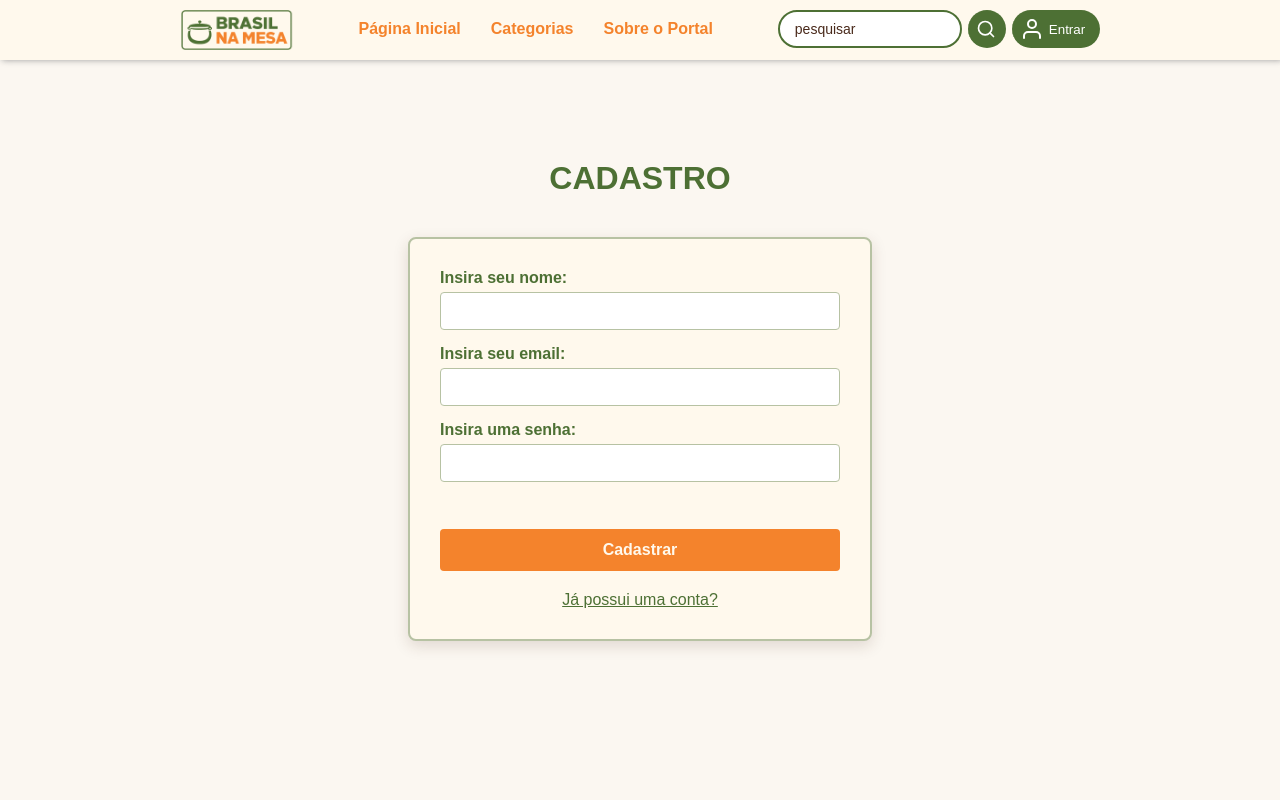
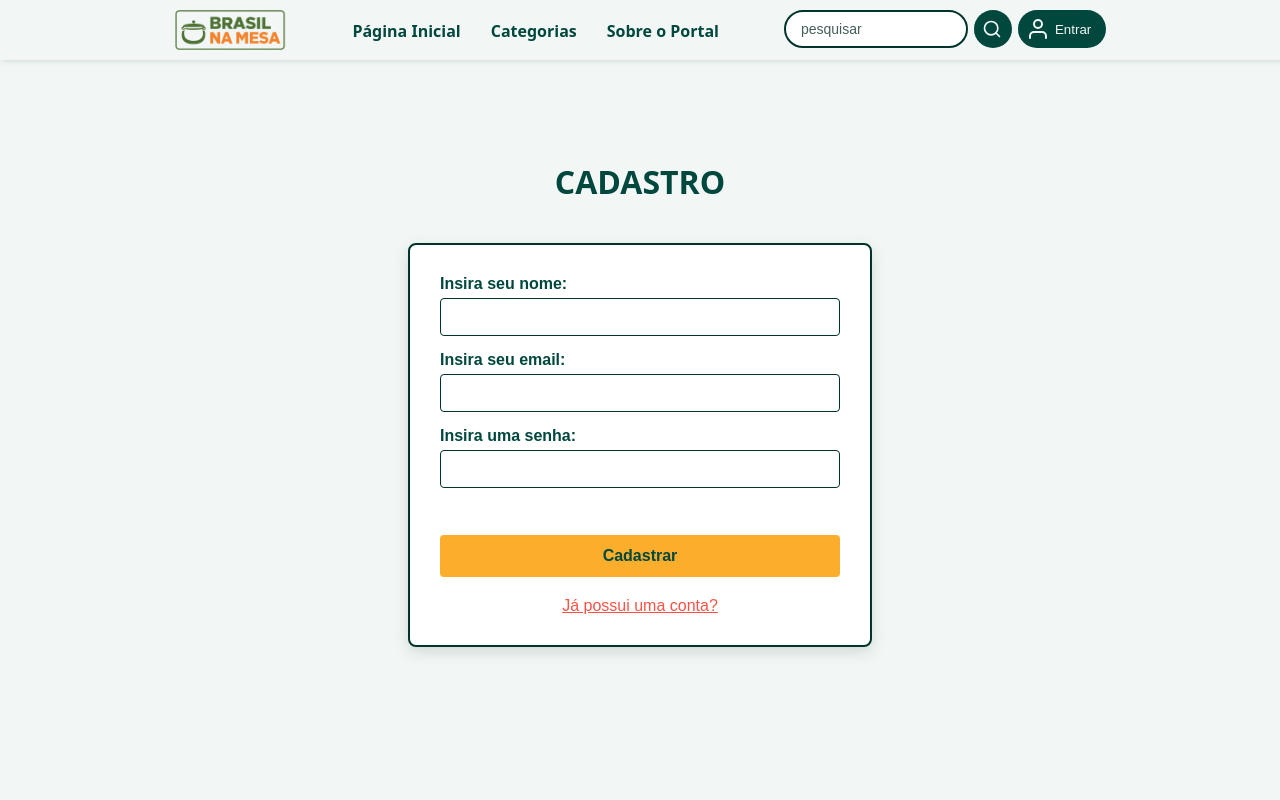
Before and after one commit to bagimoura/Sapion, a plain HTML site: page projeto/HTML/base/cadastro.html in a window 1280 px wide. Shown: the top 800 px of the page. Drawn offline with Linux system fonts and the light colour scheme.

Commit message:
alteração cores login/cadastro

```diff
--- a/projeto/CSS/base/cadastro.css
+++ b/projeto/CSS/base/cadastro.css
@@ -2,20 +2,19 @@
     display: none !important;
 }
 
-
-body{
-    font-family: 'Poppins', sans-serif;
+body {
+    font-family: system-ui;
     margin: 0;
-    background-color:  #FBF7F1;
+    background-color: #f2f7f5;
 }
 
 
 /* menu (inicio) */
 .navbar {
-    background-color: #fff9ed;
+    background-color: #f2f7f5;
     overflow: visible;
     display: flex;
-    box-shadow: 0.1em 0 0.4em #9b9b9b;
+    box-shadow: 0.1em 0 0.4em rgba(0, 51, 44, 0.2);
     justify-content: center;
     height: 60px;
     position: relative;
@@ -39,13 +38,13 @@ body{
     padding: 5px 15px;
     text-decoration: none;
     font-size: 16px;
-    color: #f4832c;
+    color: #00473e;
     font-weight: 550;
 }
 
 .navbar ul a:hover {
-    background-color: #f4832c;
-    color: white;
+    background-color: #faae2b;
+    color: #00473e;
 }
 
 .search-container {
@@ -60,24 +59,24 @@ body{
     height: 20px;
     padding: 7px 15px;
     font-size: 14px;
-    border: 2px solid #4d7034;
+    border: 2px solid #00332c;
     border-radius: 25px;
     outline: none;
     width: 150px;
     background: #ffffff;
-    color: #4d7034;
+    color: #00473e;
 }
 
 .search-bar::placeholder {
-    color: #49291a;
+    color: #475d5b;
 }
 
 .menu-svg {
     height: 38px;
     margin-top: 10px;
     margin-left: 6px;
-    background-color: #4d7034;
-    border: 2px solid #4d7034;
+    background-color: #00473e;
+    border: 2px solid #00473e;
     border-left: none;
     border-radius: 70px;
     cursor: pointer;
@@ -88,18 +87,18 @@ body{
 }
 
 .menu-svg:hover {
-    background-color: #f4832c;
-    border-color: #f4832c;
+    background-color: #faae2b;
+    border-color: #faae2b;
 }
 
 .menu-svg svg {
-    stroke: #ffffff;
+    stroke: #f2f7f5;
 }
 
 .menu-svg span {
     margin-left: 5px;
     margin-right: 5px;
-    color: #ffffff;
+    color: #f2f7f5;
 }
 
 .logo {
@@ -125,10 +124,10 @@ body{
     min-width: 200px;
     width: 100%;
     background: white;
-    border: 1px solid #ddd;
+    border: 1px solid #00332c;
     border-radius: 15px;
     overflow: hidden;
-    box-shadow: 0 4px 10px rgba(0,0,0,0.15);
+    box-shadow: 0 4px 10px rgba(0, 51, 44, 0.2);
     z-index: 9999;
     max-height: 300px;
     overflow-y: auto;
@@ -139,15 +138,15 @@ body{
     display: block;
     padding: 10px 15px;
     text-decoration: none;
-    color: #333;
-    border-bottom: 1px solid #f0f0f0;
+    color: #475d5b;
+    border-bottom: 1px solid #f2f7f5;
     font-size: 0.9rem;
     text-align: left;
 }
 
 #lista-menu .item-resultado-busca:hover {
-    background-color: #f0f9eb;
-    color: #4d7034;
+    background-color: #ffa8ba;
+    color: #00473e;
 }
 
 #lista-menu .item-resultado-busca:last-child {
@@ -157,7 +156,7 @@ body{
 #lista-menu .aviso-busca {
     padding: 15px;
     text-align: center;
-    color: #888;
+    color: #475d5b;
     margin: 0;
     font-size: 0.9rem;
 }
@@ -166,16 +165,16 @@ body{
 /* cadastro (inicio) */
 
 h1 {
-    color: #4d7034;
+    color: #00473e;
     text-align: center;
     margin-top: 100px;
     margin-bottom: 40px;
 }
 
 .cadastro {
-    background-color: #fff9ed;
-    border: 2px solid #b7c2a3;
-    color: #49291a;
+    background-color: #ffffff;
+    border: 2px solid #00332c;
+    color: #475d5b;
     padding: 30px;
     border-radius: 8px;
     display: flex;
@@ -183,33 +182,33 @@ h1 {
     max-width: 400px;
     margin: 20px auto;
     font-family: sans-serif;
-    box-shadow: 0 5px 15px rgba(73, 41, 26, 0.15);
+    box-shadow: 0 5px 15px rgba(0, 51, 44, 0.15);
     margin-bottom: 250px;
 }
 
 .cadastro label {
     margin-bottom: 5px;
     font-weight: bold;
-    color: #4d7034;
+    color: #00473e;
 }
 
 .cadastro input {
     margin-bottom: 15px;
     padding: 10px;
-    border: 1px solid #b7c2a3;
+    border: 1px solid #00332c;
     border-radius: 4px;
-    color: #49291a;
+    color: #475d5b;
     font-size: 14px;
 }
 
 .cadastro input:focus {
     outline: none;
-    border-color: #f4832c;
+    border-color: #faae2b;
 }
 
 .cadastro button {
-    background-color: #f4832c;
-    color: #fff9ed;
+    background-color: #faae2b;
+    color: #00473e;
     padding: 12px;
     border: none;
     border-radius: 4px;
@@ -220,12 +219,13 @@ h1 {
 }
 
 .cadastro button:hover {
-    background-color: #4d7034;
+    background-color: #00473e;
+    color: #f2f7f5;
 }
 
 .cadastro a{
     margin-top: 20px;
-    color: #4d7034;
+    color: #fa5246;
     text-align: center;
 }
 
@@ -244,7 +244,7 @@ h1 {
     width: 25px;
     height: 3px;
     margin: 5px;
-    background-color: #f4832c;
+    background-color: #faae2b;
     border-radius: 3px;
     transition: 0.3s;
     }
@@ -260,7 +260,7 @@ h1 {
         width: 25px;
         height: 3px;
         margin: 5px;
-        background-color: #f4832c;
+        background-color: #faae2b;
         border-radius: 3px;
         transition: 0.3s;
     }
@@ -276,7 +276,7 @@ h1 {
         width: 25px;
         height: 3px;
         margin: 5px;
-        background-color: #f4832c;
+        background-color: #faae2b;
         border-radius: 3px;
         transition: 0.3s;
     }
@@ -323,7 +323,7 @@ h1 {
         display: flex;
         flex-direction: column;
         margin-top: 15px;
-        border-top: 1px solid #eee;
+        border-top: 1px solid #00332c;
     }
 
     .navbar.active li {
@@ -344,4 +344,5 @@ h1 {
 
 footer{
     text-align: center;
+    color: #475d5b;
 }
--- a/projeto/CSS/base/login.css
+++ b/projeto/CSS/base/login.css
@@ -2,19 +2,19 @@
     display: none !important;
 }
 
-body{
-    font-family: 'Poppins', sans-serif;
+body {
+    font-family: system-ui;
     margin: 0;
-    background-color:  #FBF7F1;
+    background-color: #f2f7f5;
 }
 
 
 /* menu (inicio) */
 .navbar {
-    background-color: #fff9ed;
+    background-color: #f2f7f5;
     overflow: visible;
     display: flex;
-    box-shadow: 0.1em 0 0.4em #9b9b9b;
+    box-shadow: 0.1em 0 0.4em rgba(0, 51, 44, 0.2);
     justify-content: center;
     height: 60px;
     position: relative;
@@ -38,13 +38,13 @@ body{
     padding: 5px 15px;
     text-decoration: none;
     font-size: 16px;
-    color: #f4832c;
+    color: #00473e;
     font-weight: 550;
 }
 
 .navbar ul a:hover {
-    background-color: #f4832c;
-    color: white;
+    background-color: #faae2b;
+    color: #00473e;
 }
 
 .search-container {
@@ -59,24 +59,24 @@ body{
     height: 20px;
     padding: 7px 15px;
     font-size: 14px;
-    border: 2px solid #4d7034;
+    border: 2px solid #00332c;
     border-radius: 25px;
     outline: none;
     width: 150px;
     background: #ffffff;
-    color: #4d7034;
+    color: #00473e;
 }
 
 .search-bar::placeholder {
-    color: #49291a;
+    color: #475d5b;
 }
 
 .menu-svg {
     height: 38px;
     margin-top: 10px;
     margin-left: 6px;
-    background-color: #4d7034;
-    border: 2px solid #4d7034;
+    background-color: #00473e;
+    border: 2px solid #00473e;
     border-left: none;
     border-radius: 70px;
     cursor: pointer;
@@ -87,18 +87,18 @@ body{
 }
 
 .menu-svg:hover {
-    background-color: #f4832c;
-    border-color: #f4832c;
+    background-color: #faae2b;
+    border-color: #faae2b;
 }
 
 .menu-svg svg {
-    stroke: #ffffff;
+    stroke: #f2f7f5;
 }
 
 .menu-svg span {
     margin-left: 5px;
     margin-right: 5px;
-    color: #ffffff;
+    color: #f2f7f5;
 }
 
 .logo {
@@ -110,19 +110,71 @@ body{
 }
 /* menu (fim) */
 
+/* pesquisas (inicio) */
+.search-container {
+    position: relative;
+    display: inline-block;
+}
+
+#lista-menu {
+    display: none;
+    position: absolute;
+    top: 100%;
+    left: 0;
+    min-width: 200px;
+    width: 100%;
+    background: #ffffff;
+    border: 1px solid #00332c;
+    border-radius: 15px;
+    overflow: hidden;
+    box-shadow: 0 4px 10px rgba(0, 51, 44, 0.2);
+    z-index: 9999;
+    max-height: 300px;
+    overflow-y: auto;
+    margin-top: 10px;
+}
+
+#lista-menu .item-resultado-busca {
+    display: block;
+    padding: 10px 15px;
+    text-decoration: none;
+    color: #475d5b;
+    border-bottom: 1px solid #f2f7f5;
+    font-size: 0.9rem;
+    text-align: left;
+}
+
+#lista-menu .item-resultado-busca:hover {
+    background-color: #ffa8ba;
+    color: #00473e;
+}
+
+#lista-menu .item-resultado-busca:last-child {
+    border-bottom: none;
+}
+
+#lista-menu .aviso-busca {
+    padding: 15px;
+    text-align: center;
+    color: #475d5b;
+    margin: 0;
+    font-size: 0.9rem;
+}
+/* pesquisas (fim) */
+
 /*login form (inicio) */
 
 h1 {
-    color: #4d7034;
+    color: #00473e;
     text-align: center;
     margin-top: 100px;
     margin-bottom: 40px;
 }
 
 .login-form {
-    background-color: #fff9ed;
-    border: 2px solid #b7c2a3;
-    color: #49291a;
+    background-color: #ffffff;
+    border: 2px solid #00332c;
+    color: #475d5b;
     padding: 30px;
     border-radius: 8px;
     display: flex;
@@ -130,33 +182,33 @@ h1 {
     max-width: 400px;
     margin: 20px auto;
     font-family: sans-serif;
-    box-shadow: 0 5px 15px rgba(73, 41, 26, 0.15);
+    box-shadow: 0 5px 15px rgba(0, 51, 44, 0.15);
     margin-bottom: 250px;
 }
 
 .login-form label {
     margin-bottom: 5px;
     font-weight: bold;
-    color: #4d7034;
+    color: #00473e;
 }
 
 .login-form input {
     margin-bottom: 15px;
     padding: 10px;
-    border: 1px solid #b7c2a3;
+    border: 1px solid #00332c;
     border-radius: 4px;
-    color: #49291a;
+    color: #475d5b;
     font-size: 14px;
 }
 
 .login-form input:focus {
     outline: none;
-    border-color: #f4832c;
+    border-color: #faae2b;
 }
 
 .login-form button {
-    background-color: #f4832c;
-    color: #fff9ed;
+    background-color: #faae2b;
+    color: #00473e;
     padding: 12px;
     border: none;
     border-radius: 4px;
@@ -167,12 +219,13 @@ h1 {
 }
 
 .login-form button:hover {
-    background-color: #4d7034;
+    background-color: #00473e;
+    color: #f2f7f5;
 }
 
 .login-form a{
     margin-top: 20px;
-    color: #4d7034;
+    color: #fa5246;
     text-align: center;
 }
 
@@ -187,27 +240,11 @@ h1 {
 @media (max-width: 768px) {
 
     .hamburger span {
-    display: block;
-    width: 25px;
-    height: 3px;
-    margin: 5px;
-    background-color: #f4832c;
-    border-radius: 3px;
-    transition: 0.3s;
-    }
-
-    .hamburger {
-        display: none;
-        cursor: pointer;
-        margin-left: 10px;
-    }
-
-    .hamburger span {
         display: block;
         width: 25px;
         height: 3px;
         margin: 5px;
-        background-color: #f4832c;
+        background-color: #faae2b;
         border-radius: 3px;
         transition: 0.3s;
     }
@@ -216,16 +253,6 @@ h1 {
         display: none;
         cursor: pointer;
         margin-left: 10px;
-    }
-
-    .hamburger span {
-        display: block;
-        width: 25px;
-        height: 3px;
-        margin: 5px;
-        background-color: #f4832c;
-        border-radius: 3px;
-        transition: 0.3s;
     }
 
     .navbar {
@@ -291,4 +318,5 @@ h1 {
 
 footer{
     text-align: center;
+    color: #475d5b;
 }
```
